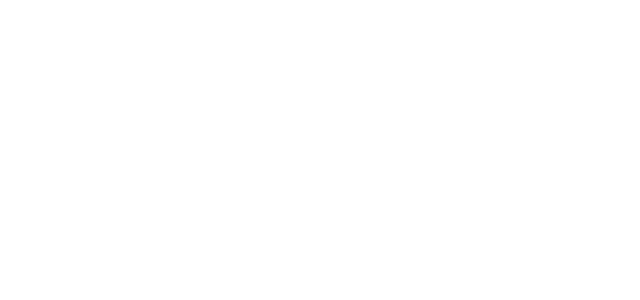
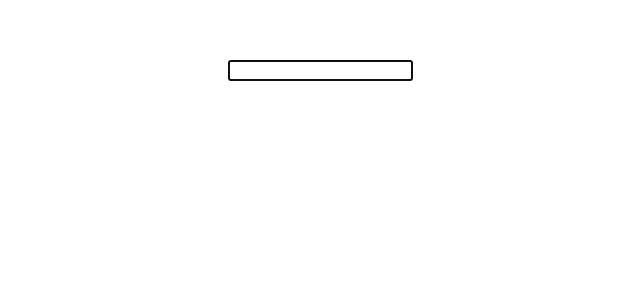
Before and after one commit to kywleon/vue.js_v3, a Vue app: page / in a window 1280 px wide. Shown: the top 300 px of the page, without its empty margins (320-960 px from the left). Built offline with nearby package versions, Linux system fonts and the light colour scheme.

Commit message:
Learn Vue JS 3 Tutorial - 62 - Template Refs and Composition API

```diff
--- a/src/App.vue
+++ b/src/App.vue
@@ -1,15 +1,15 @@
 <template>
   <div>
-
+    <TemplateRef />
   </div>
 </template>
 
 <script>
-
+import TemplateRef from './components/TemplateRef.vue'
 export default {
   name: 'App',
   components: {
-
+    TemplateRef
   }
 }
 </script>
--- /dev/null
+++ b/src/components/TemplateRef.vue
@@ -0,0 +1,28 @@
+<template>
+    <div>
+        <input type="text" ref="inputRef" />
+    </div>
+</template>
+
+<script>
+import { ref, onMounted } from 'vue'
+export default {
+    name: 'TemplateRef',
+    setup() {
+        const inputRef = ref(null)
+
+        onMounted(() => {
+            inputRef.value.focus()
+        })
+
+        return {
+            inputRef,
+        }
+    },
+    //   mounted() {
+    //     this.$refs.inputRef.focus()
+    //   },
+}
+</script>
+
+<style scoped></style>
```
